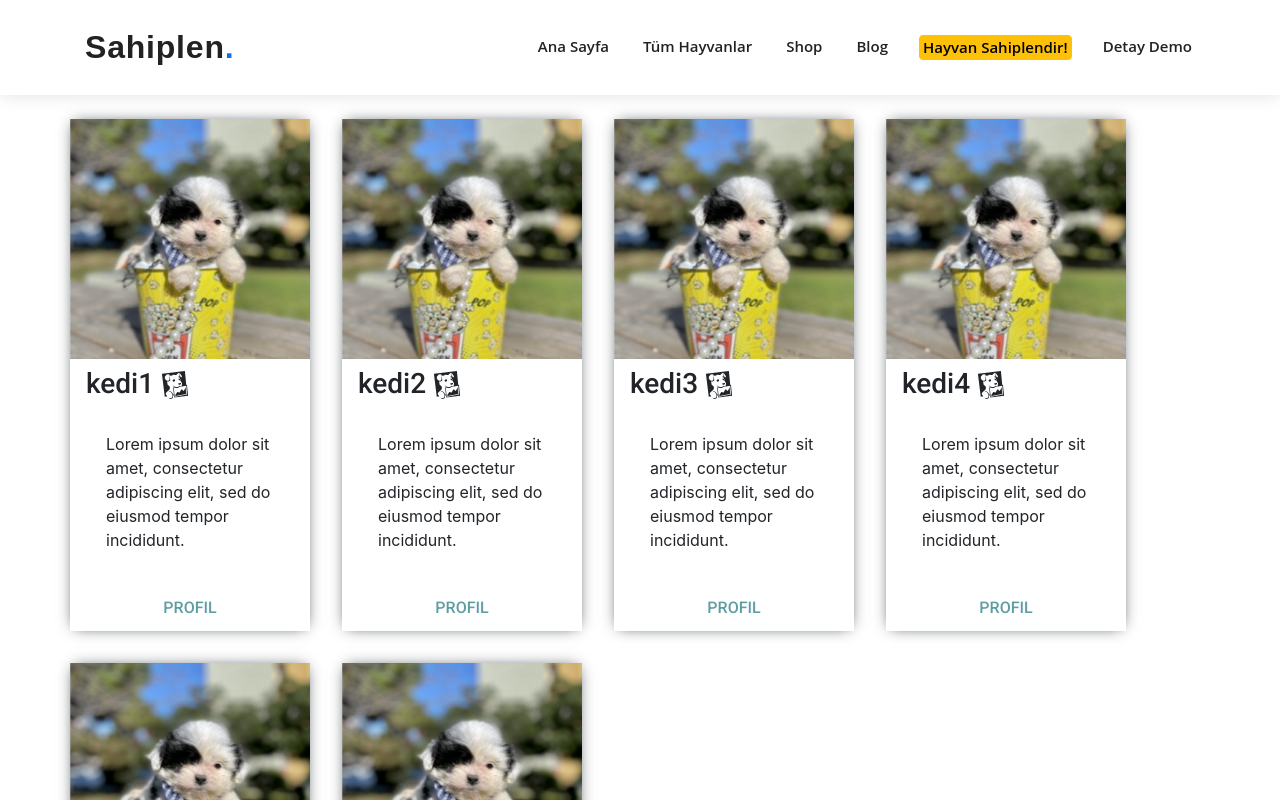
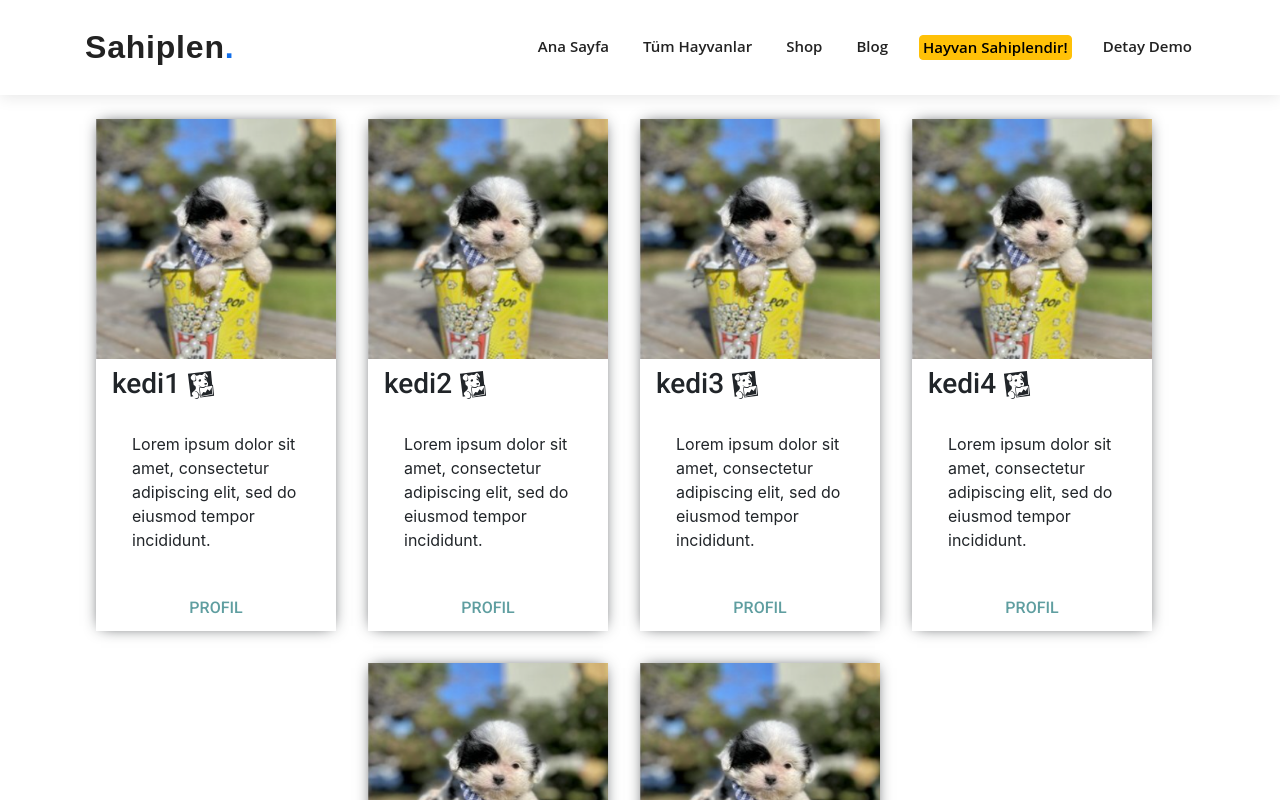
Before and after one commit to Kodluyoruz-Proje-Ekibi/sahiplen, a React (Create React App) app: page /tumhayvanlar in a window 1280 px wide. Shown: the top 800 px of the page. Built offline with nearby package versions, Linux system fonts and the light colour scheme.

Commit message:
CardPage style improvement

```diff
--- a/src/components/CardPage/index.js
+++ b/src/components/CardPage/index.js
@@ -16,7 +16,7 @@ function CardPage() {
 	return (
 		<>
 			<div className="container mt-4">
-				<div className="row">
+				<div className="row" style={{ justifyContent: 'center' }}>
 					{pet.map((pet, key) => (
 						<div key={key} className="card-container">
 							<div className="image-container">
```
